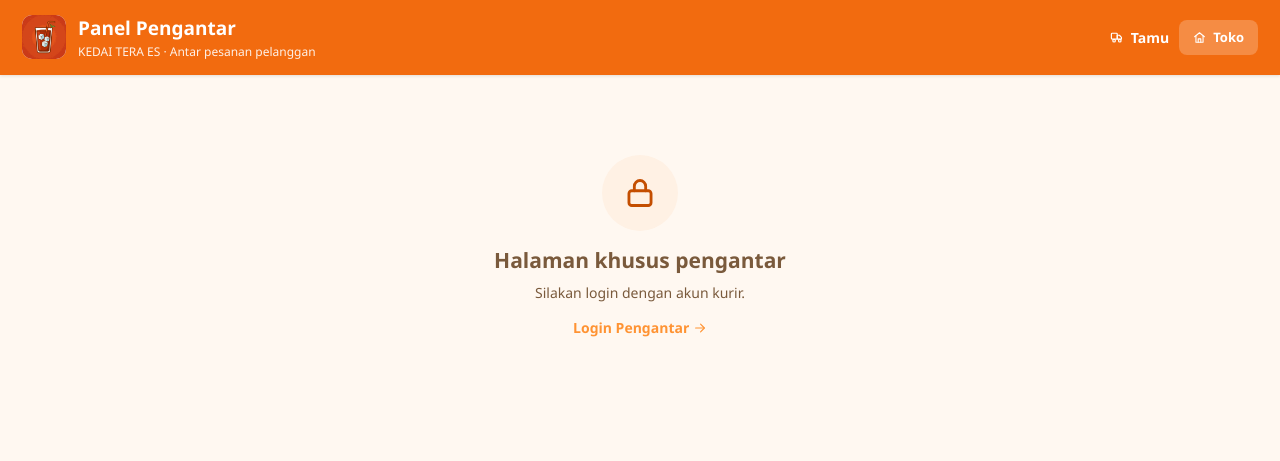
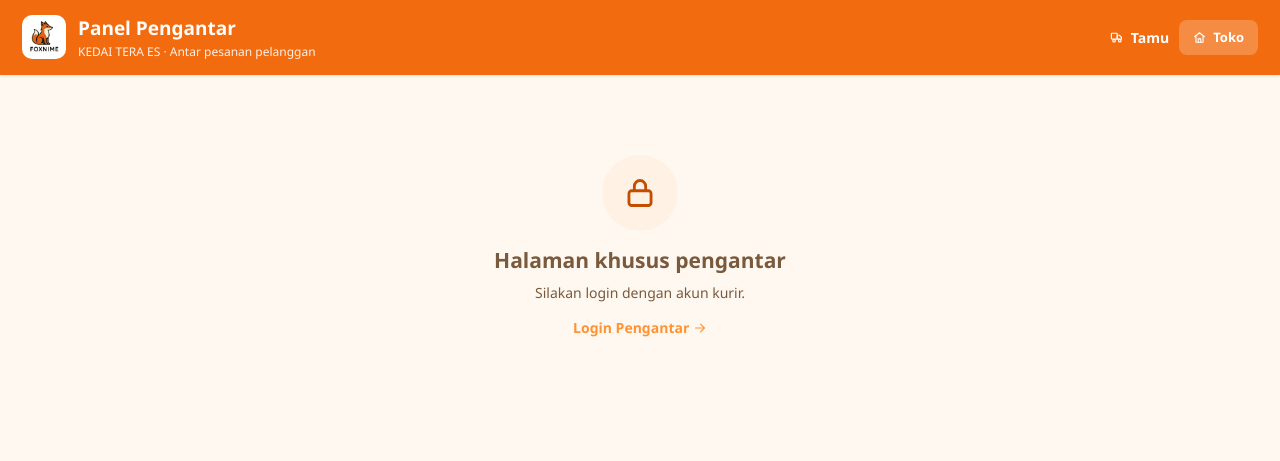
Before and after one commit to Hafidcuy/warungmami, a website: page kurir/kurir.html in a window 1280 px wide. Drawn offline with Linux system fonts and the light colour scheme; no server answers.

Commit message:
revert: kembalikan logo toko ke logo lama (foxnime)

```diff
--- a/kurir/kurir.html
+++ b/kurir/kurir.html
@@ -127,7 +127,7 @@
 
 <header class="topbar">
   <div class="topbar-left">
-    <img src="/asset/logo_warumami.png" alt="logo">
+    <img src="/asset/logo_foxnime.png" alt="logo">
     <div>
       <h1>Panel Pengantar</h1>
       <p>KEDAI TERA ES · Antar pesanan pelanggan</p>
```
